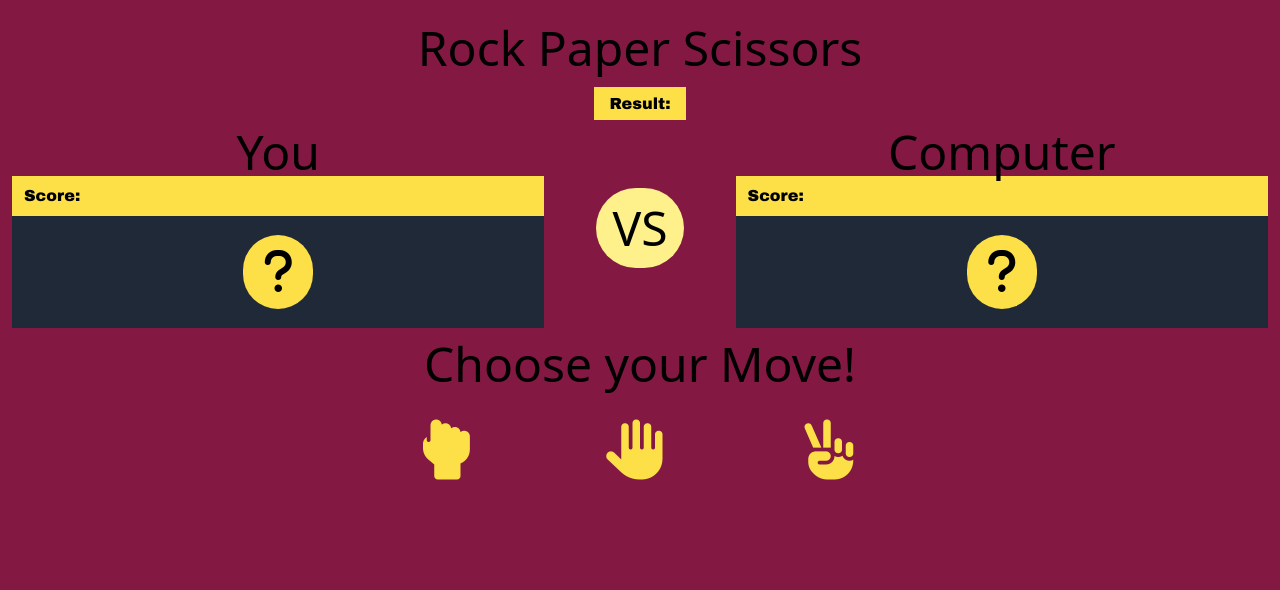
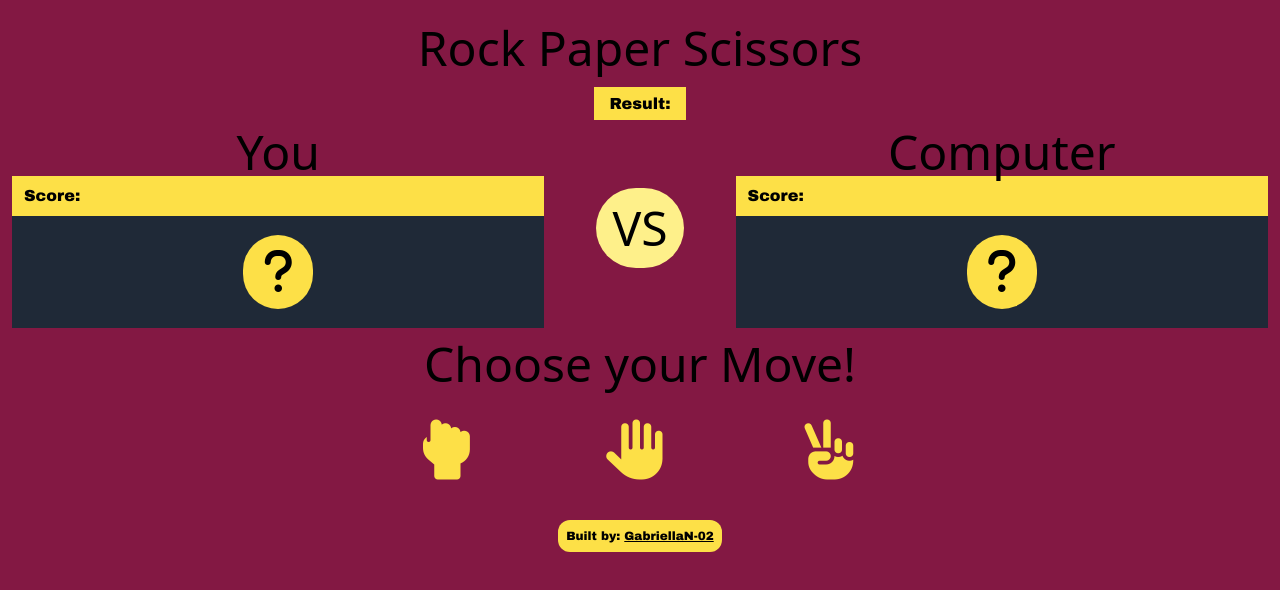
Before and after one commit to GabriellaN-02/Rock-Paper-Scissor, a plain HTML site: page game.html in a window 1280 px wide. Drawn offline with nearby package versions, Linux system fonts and the light colour scheme; a web font is replaced by a local one.

Commit message:
added my name

```diff
--- a/game.html
+++ b/game.html
@@ -17,13 +17,13 @@
     </style>
     <!-- <script src="game.js"></script> -->
   </head>
-  <body class="bg-pink-900 py-6">
+  <body class="bg-pink-900 py-6 container mx-auto">
     <header class="text-center">
       <h1 class="mb-5 text-4xl lg:text-5xl 2xl:text-6xl">Rock Paper Scissors</h1>
       <span class="bg-yellow-300 py-2 px-4">Result:</span>
     </header>
 
-    <main class="container mx-auto lg:flex items-center justify-around gap-10">
+    <main class="lg:flex items-center justify-around gap-10">
       <div class="p-3 flex-1">
         <h1 class="text-center text-4xl lg:text-5xl 2xl:text-6xl">You</h1>
         <div class="score bg-yellow-300 py-2 px-3">Score:</div>
@@ -53,6 +53,10 @@
         <i class="fa-solid fa-hand-peace hover:scale-125 hover:cursor-pointer duration-75 ease-in"></i>
       </div>
     </section>
+
+    <footer class="mx-auto bg-yellow-300 p-2 w-fit mt-10 text-xs rounded-xl">
+      <p>Built by: <a href="https://github.com/GabriellaN-02" target="_blank" class="underline">GabriellaN-02</a></p>
+    </footer>
   </body>
 </html>
 
```
